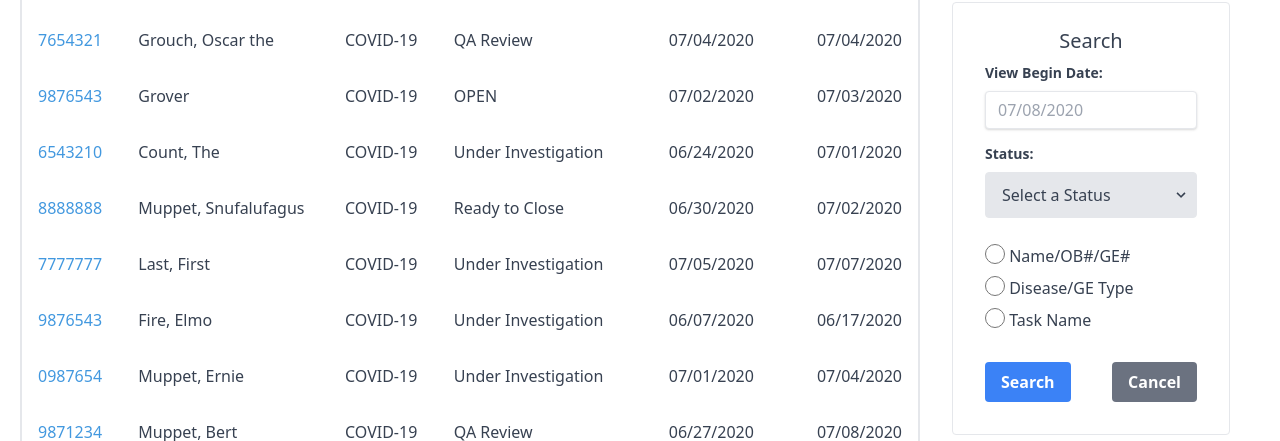
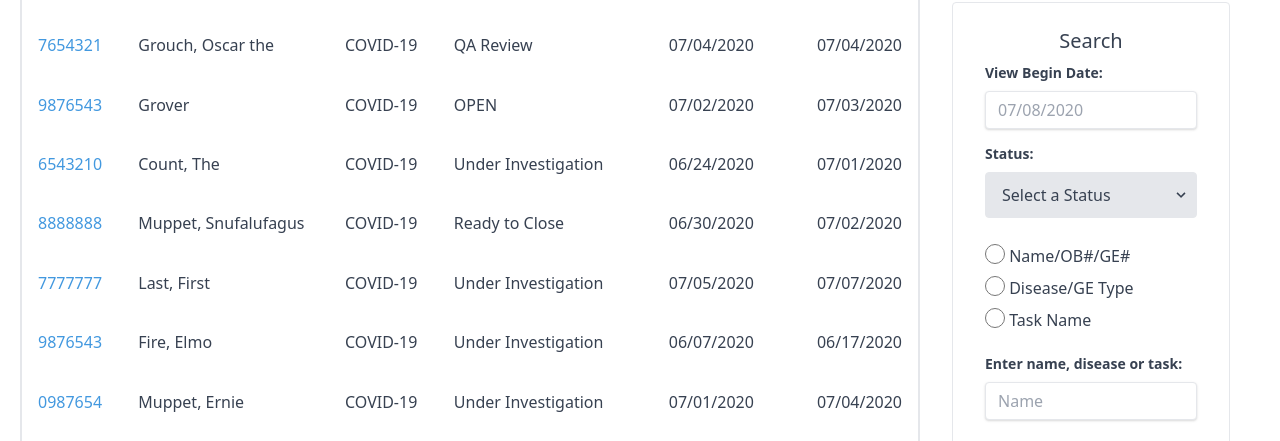
Before and after one commit to mykey007/contact-tracing-redesign, a website: page index.html in a window 1280 px wide. Shown: the part 496-937 px from the top of the page. Drawn offline with nearby package versions, Linux system fonts and the light colour scheme.

Commit message:
adds text input for search box

```diff
--- a/index.html
+++ b/index.html
@@ -235,7 +235,7 @@
                   </label>
                   <input class="shadow appearance-none border rounded w-full py-2 px-3 text-gray-700 leading-tight focus:outline-none focus:shadow-outline" id="datepicker-input" type="text" placeholder="07/08/2020" aria-label="Date-Time">
 
-                </div>
+              </div>
               <div id="wrapper" style="margin-top: -1px;"></div>
               <div class="mb-6">
                   <label class="text-left block text-gray-700 text-sm font-bold mb-2" for="password">
@@ -256,7 +256,7 @@
                       </div>
                     </div>
                 </div>
-                <div class="text-left mb-6">
+                <div class="text-left mb-4">
                   <input type="radio" id="name" name="gender" value="Name/OB#/GE#">
                   <label for="name" class="radio-label">Name/OB#/GE#</label><br>
                   <input type="radio" id="disease" name="gender" value="disease">
@@ -264,6 +264,13 @@
                   <input type="radio" id="task" name="gender" value="task">
                   <label for="task" class="radio-label">Task Name</label>
                 </div>
+                <div class="mb-6">
+                  <label class="text-left block text-gray-700 text-sm font-bold mb-2" for="datepicker-input">
+                    Enter name, disease or task:
+                  </label>
+                  <input class="shadow appearance-none border rounded w-full py-2 px-3 text-gray-700 leading-tight focus:outline-none focus:shadow-outline" type="text" placeholder="Name">
+
+              </div>
               <div class="flex items-center justify-between">
                   <button class="bg-blue-500 hover:bg-blue-700 text-white font-bold py-2 px-4 rounded focus:outline-none focus:shadow-outline" type="button">
                   Search
```
